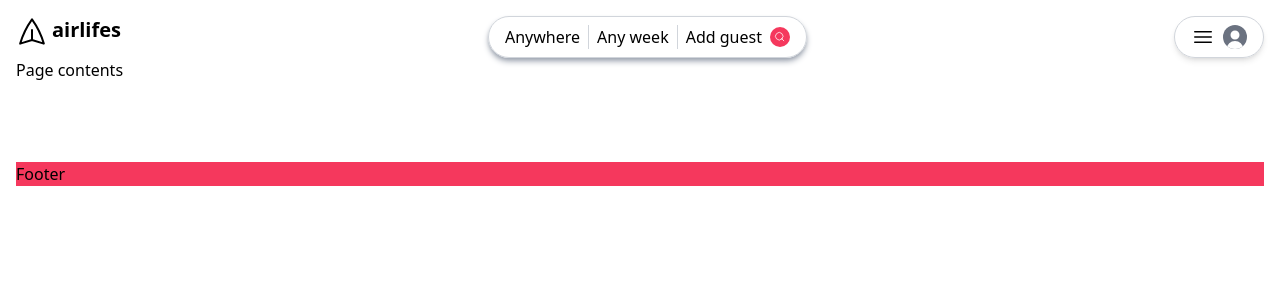
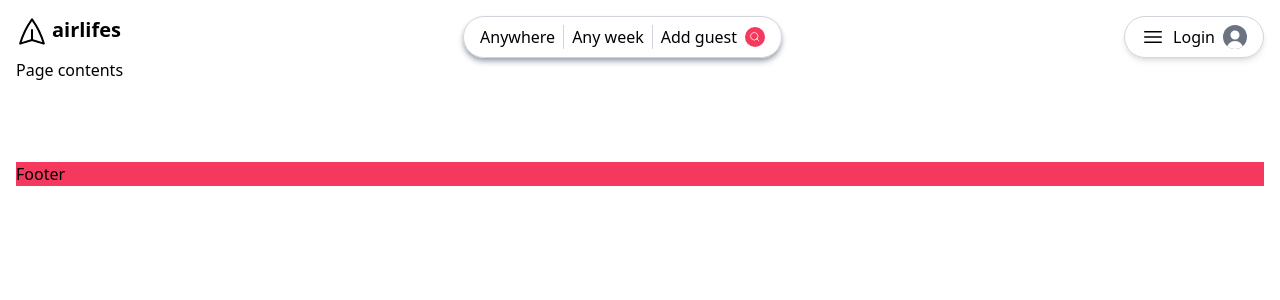
Before and after one commit to Ikendu/booking-app, a React (Vite) app: page / in a window 1280 px wide. Shown: the top 300 px of the page. Built offline with nearby package versions, Linux system fonts and the light colour scheme; no server answers.

Commit message:
user information

```diff
--- a/src/App.jsx
+++ b/src/App.jsx
@@ -6,6 +6,7 @@ import Register from './pages/Register'
 import axios from 'axios'
 import Users from './pages/Users'
 import UserContexProvider from './pages/userContex'
+import Account from './pages/account'
 
 axios.defaults.baseURL = import.meta.env.VITE_API_URL
 axios.defaults.withCredentials = true
@@ -20,6 +21,7 @@ function App() {
             <Route path='/login' element={<LoginPage />} />
             <Route path='/register' element={<Register />} />
             <Route path='/users' element={<Users />} />
+            <Route path='/account' element={<Account />} />
           </Route>
         </Routes>
       </UserContexProvider>
--- /dev/null
+++ b/src/pages/Account.jsx
@@ -0,0 +1,12 @@
+import { useContext } from 'react'
+import { UserContext } from './userContex'
+
+const Account = () => {
+  const { user } = useContext(UserContext)
+  return (
+    <div>
+      <h1>{user.name} Acount Information</h1>
+    </div>
+  )
+}
+export default Account
--- a/src/pages/Header.jsx
+++ b/src/pages/Header.jsx
@@ -10,10 +10,10 @@ const Header = () => {
   const { user } = useContext(UserContext)
   return (
     <header className='flex justify-between'>
-      <a href='' className='flex gap-1'>
+      <Link to={`/`} className='flex gap-1'>
         <LogoIcon />
         <span className='font-bold text-xl'>airlifes</span>
-      </a>
+      </Link>
       <div className={roundhd}>
         <div>Anywhere</div>
         <div className={navstyle} />
@@ -24,9 +24,9 @@ const Header = () => {
           <FindIcon />
         </button>
       </div>
-      <Link to={`/login`} className={roundhd + 'items-center'}>
+      <Link to={user ? `/account` : `/login`} className={roundhd + 'items-center'}>
         <NavIcon />
-        {user && <p>{user.name}</p>}
+        {user ? <p>{user.name}</p> : `Login`}
         <div className='overflow-hidden bg-gray-500 text-white rounded-full '>
           <UserIcon />
         </div>
```
